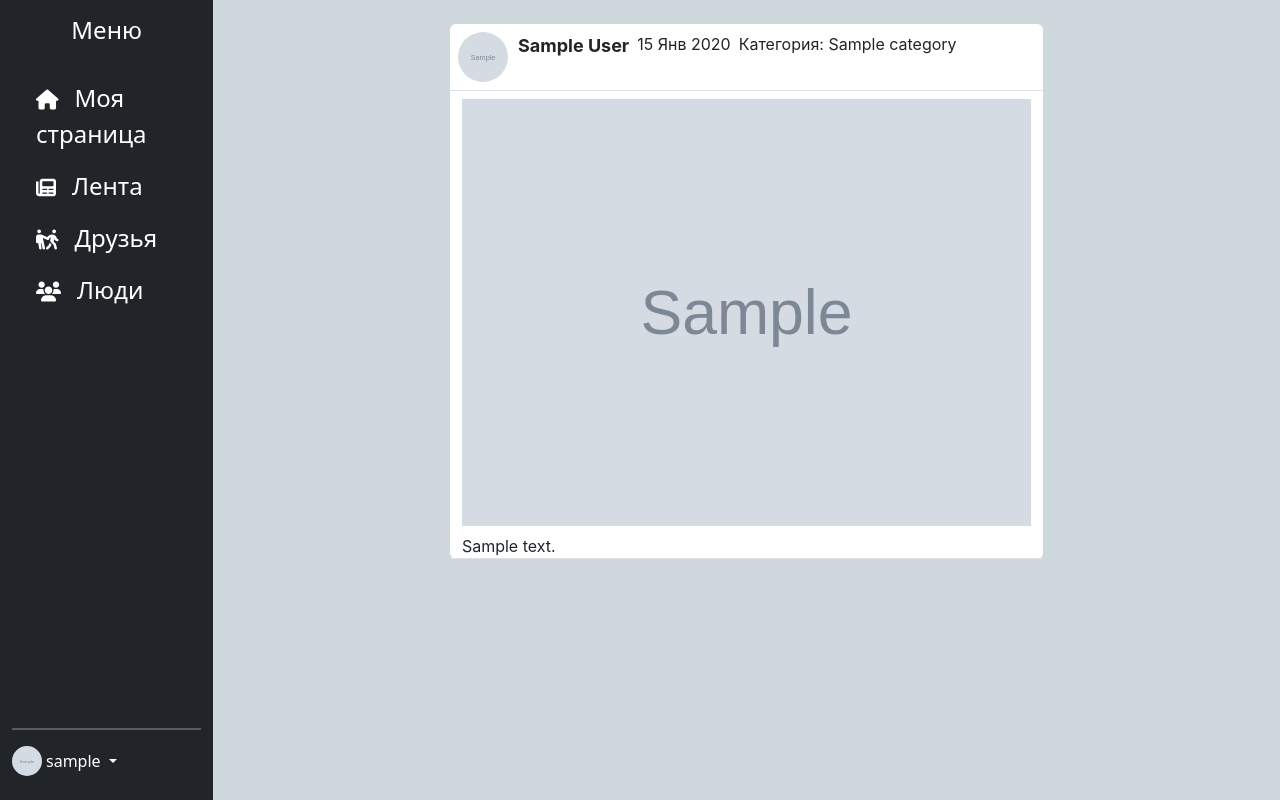
After one commit to Falconly/social_network, a Django app: page /news/ in a window 1280 px wide. The commit adds this page. Run offline with Django 4.2, Linux system fonts and the light colour scheme; a user stored in the database is signed in; tables that the repository leaves empty hold one stand-in row (values such as "Sample post"); grey boxes marked "Sample" are stand-in pictures.

Commit message:
Добавил ленту

```diff
--- a/social_network/core/static/core/css/profile_style.css
+++ b/social_network/core/static/core/css/profile_style.css
@@ -132,6 +132,10 @@ li.list-users{
 	}
 }
 
+.block-img-news-post {
+	width:100%;
+	height:100%;
+}
 
 .posts {
 	word-break: break-all;
--- /dev/null
+++ b/social_network/core/templates/core/Network/news.html
@@ -0,0 +1,42 @@
+{% extends 'core/Network/profile/base_pr.html' %}
+
+{% block content %}
+
+<div class="row d-flex justify-content-center">
+	<div class="col col-auto col-12 col-sm-12 col-lg-9 col-xl-7">
+		{% for post in posts %}
+		<div class="container bg-white rounded my-2">
+				<div class="row border-bottom px-2 py-2">
+					<div class="col col-3 col-xl-1 col-sm-3 p-0 ">
+						<div class="block-img-people">
+							<img src="{{post.profile.get_avatar}}" class="img-list img-fluid rounded-circle">
+						</div>
+					</div>
+					<div class="col d-flex justify-content-start h-25">
+						<a class="user-link nav-link" href="{{ post.profile.get_absolute_url }}">{{ post.user.first_name|truncatechars:10 }} {{ post.user.last_name|truncatechars:10 }}</a>
+						<div class="mx-2">{{ post.date_created|date:"d M Y" }}</div>
+						<div>Категория: {{ post.category }}</div>
+					</div>
+				</div>
+
+				{% if post.image %}
+				<div class="row py-2">
+						<div class="block-img-news-post">
+							<img src="{{post.get_photo}}" class="img-fluid img-list">
+						</div>
+				</div>
+				{% endif %}
+
+				<div class="row border-bottom">
+					<div class="col posts">
+						{{ post.content }}
+					</div>
+				</div>
+
+				</div>
+		{% endfor %}
+
+	</div>
+</div>
+
+{% endblock %}
--- a/social_network/core/templates/core/Network/profile/base_pr.html
+++ b/social_network/core/templates/core/Network/profile/base_pr.html
@@ -27,7 +27,7 @@
 						</a>
 					</li>
 						<li class="nav-item py-2 py-sm-0">
-						<a href="" class="nav-link text-white">
+						<a href="{% url 'core:news' %}" class="nav-link text-white">
 							<i class="fs-5 fa fa-newspaper"></i><span class="fs-4 ms-3 d-none d-sm-inline">Лента</span>
 						</a>
 					</li>
--- a/social_network/core/urls.py
+++ b/social_network/core/urls.py
@@ -5,10 +5,12 @@ from core import views
 
 app_name = 'core'
 
-urlpatterns = [path('register/', views.RegisterUserView.as_view(), name="register"),
-               path('', views.LoginUserView.as_view(), name="home"),
-               path('logout/', LogoutView.as_view(next_page='core:home'), name="logout"),
+urlpatterns = [path('register/', views.RegisterUserView.as_view(), name='register'),
+               path('', views.LoginUserView.as_view(), name='home'),
+               path('logout/', LogoutView.as_view(next_page='core:home'), name='logout'),
 
+
+               path('news/', views.ShowNewsView.as_view(), name='news'),
                path('test/', views.test, name='test'),
 
                path('profile/<slug:profile_slug>', views.ProfileView.as_view(), name="profile"),
--- a/social_network/core/views.py
+++ b/social_network/core/views.py
@@ -39,6 +39,18 @@ class LoginUserView(LoginView):
 
     def get_success_url(self):
         return reverse('core:profile', kwargs={'profile_slug': self.request.user.profile.slug})
+
+
+class ShowNewsView(LoginRequiredMixin, ListView):
+    model = Posts
+    template_name = 'core/Network/news.html'
+    context_object_name = 'posts'
+
+    def get_context_data(self, *, object_list=None, **kwargs):
+        context = super().get_context_data(**kwargs)
+        c_def = {'title': 'Новостная лента'}
+        context.update(c_def)
+        return context
 
 
 class ProfileView(LoginRequiredMixin, FormMixin, DetailView):
--- a/social_network/posts/models.py
+++ b/social_network/posts/models.py
@@ -30,7 +30,7 @@ class Posts(models.Model):
     objects = PostsManager()
 
     class Meta:
-        ordering = ('date_created',)
+        ordering = ('-date_created',)
         verbose_name = 'Пост'
         verbose_name_plural = 'Посты'
         db_table = 'app_posts'
```
